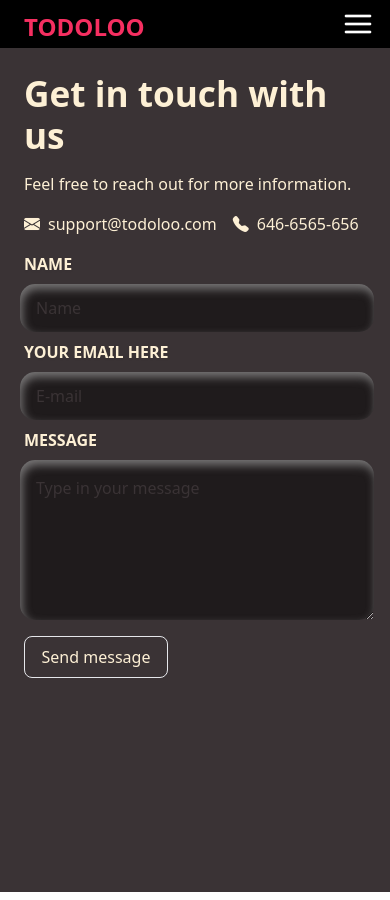
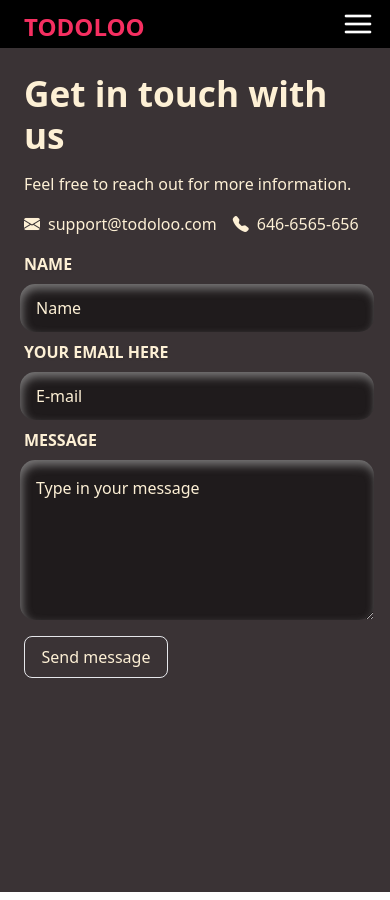
Before and after one commit to Kamaleshwaran07/todoList_Front-end, a React (Vite) app: page /contactus in a window 390 px wide. Built offline with nearby package versions, Linux system fonts and the light colour scheme; a web font is replaced by a local one.

Commit message:
baseurl updated

```diff
--- a/src/Components/Contactus.jsx
+++ b/src/Components/Contactus.jsx
@@ -54,7 +54,7 @@ const Contactus = ({baseurl}
                 name="name"
                 value={name}
                 onChange={(e) => setName(e.target.value)}
-                className="input h-12 md:placeholder:text-papaya placeholder:text-black1 xl:placeholder:text-papaya lg:placeholder:text-ashgray -ms-1"
+                className="input h-12 md:placeholder:text-papaya placeholder:text-papaya xl:placeholder:text-papaya lg:placeholder:text-ashgray -ms-1"
                 placeholder="Name"
               />
               <label className="font-semibold drop-shadow-sm md:text-ashgray mb-2 lg:text-ashgray mt-2 uppercase " htmlFor="email">
@@ -66,7 +66,7 @@ const Contactus = ({baseurl}
                 name="email"
                 value={email}
                 onChange={(e)=>setEmail(e.target.value)}
-                className="input h-12 md:placeholder:text-papaya placeholder:text-black1 xl:placeholder:text-papaya lg:placeholder:text-ashgray -ms-1"
+                className="input h-12 md:placeholder:text-papaya placeholder:text-papaya xl:placeholder:text-papaya lg:placeholder:text-ashgray -ms-1"
                 placeholder="E-mail"
               />
               <label className="font-semibold drop-shadow-sm md:text-ashgray mb-2 lg:text-ashgray mt-2 uppercase " htmlFor="message">
@@ -76,7 +76,7 @@ const Contactus = ({baseurl}
                 name="message"
                 value={message}
                 onChange={(e)=>setMessage(e.target.value)}
-                className="input h-40 md:h-36 md:placeholder:text-papaya placeholder:text-black1 xl:placeholder:text-papaya lg:placeholder:text-ashgray -ms-1"
+                className="input h-40 md:h-36 md:placeholder:text-papaya placeholder:text-papaya xl:placeholder:text-papaya lg:placeholder:text-ashgray -ms-1"
                 placeholder="Type in your message"
               ></textarea>
               <button
--- a/src/Components/Home.jsx
+++ b/src/Components/Home.jsx
@@ -1,8 +1,6 @@
 import React, { useEffect, useState } from 'react';
 import "bootstrap/dist/css/bootstrap.min.css";
 import "bootstrap/dist/js/bootstrap.min.js";
-import woman1 from '../assets/woman1.jpg'
-import woman2 from '../assets/woman2.png'
 import man from "../assets/man.jpg";
 import desktop from '../assets/desktop.jpg'
 import woman from '../assets/woman1.png'
```
